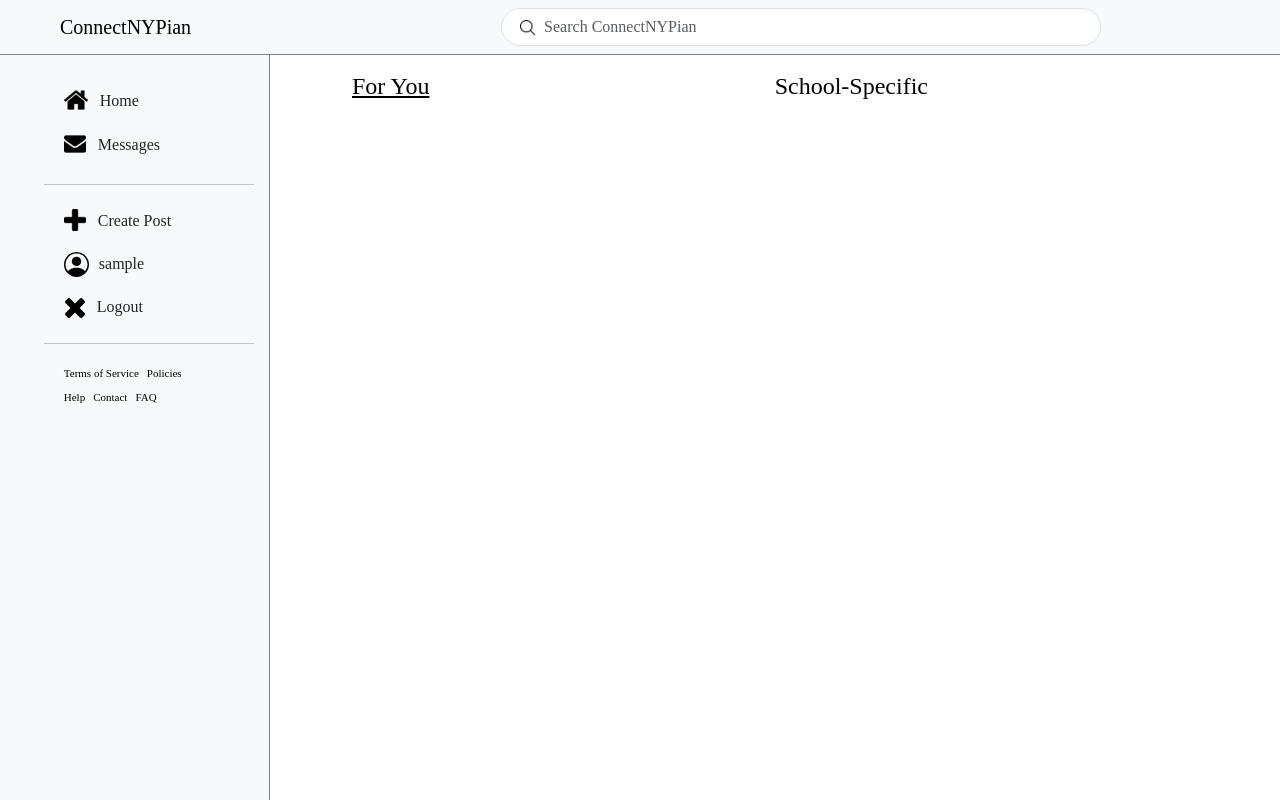
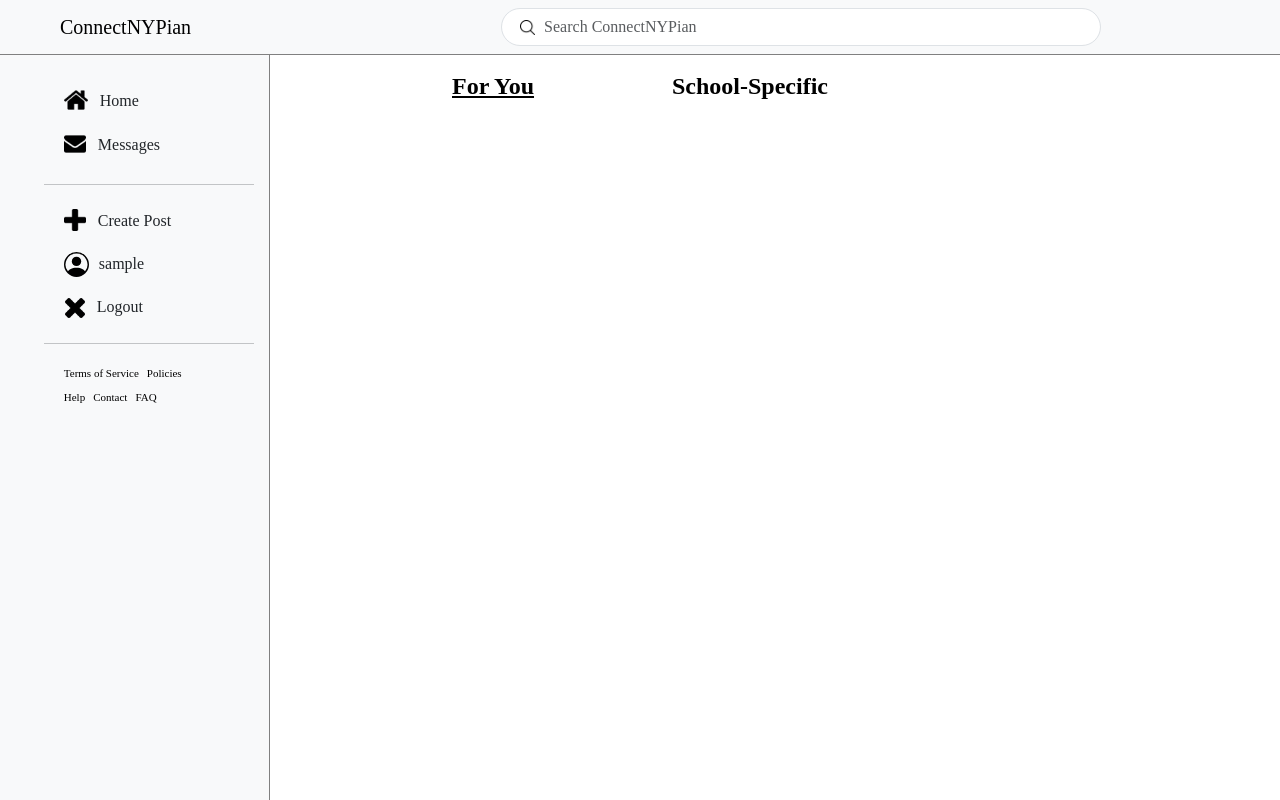
Before and after one commit to Wenjie24/ConnectNYPian, a Flask app: template templates/index.html in a window 1280 px wide. Run offline with Flask 3, Linux system fonts and the light colour scheme; the template is opened without the code that fills it, so the values that code supplies are empty; the visitor is signed in with stand-in values (Sample User, id 1); some libraries are stand-ins or nearby versions.

Commit message:
ui stuff

```diff
--- a/main.py
+++ b/main.py
@@ -329,10 +329,6 @@ def confirm_email(token):
     finally:
         #Remove user dict if expired
         remove_session('temp_sign_up_dict')
-
-
-
-
 
 
 
--- a/sql_table_codes.txt
+++ b/sql_table_codes.sql
@@ -1,5 +1,3 @@
-ignore this --> sql = 'SELECT * FROM posts INNER JOIN accounts on posts.account_id = accounts.account_id ORDER BY posts.post_timestamp desc'
-
 CREATE TABLE IF NOT EXISTS accounts (
     account_id INT NOT NULL AUTO_INCREMENT,
     school_email VARCHAR(30) UNIQUE,
--- a/templates/includes/navbar.html
+++ b/templates/includes/navbar.html
@@ -110,10 +110,5 @@
         <li class="nax-item justify-content-center" style="max-width: 140px; margin-left:20px"> <a href="" style="font-size: 11px;text-decoration:none;color:black; margin-right:4px">Terms of Service</a> <a href="" style="font-size: 11px;text-decoration:none;color:black; margin-right:4px">Policies</a> <a href="" style="font-size: 11px;text-decoration:none;color:black; margin-right:4px">Help</a> <a href="" style="font-size: 11px;text-decoration:none;color:black; margin-right:4px">Contact</a> <a href="" style="font-size: 11px;text-decoration:none;color:black; margin-right:4px">FAQ</a></li>
     </div>
 </div>
-
-<!--<div class="col fixed-top bg-light lead" style="height:1000px; max-width:60px; z-index: 1; outline-style:solid; outline-color:grey; outline-width:1px" data-bs-toggle="collapse" aria-expanded="false" data-bs-target="#navbarsExample08">
-
-</div> -->
-
 {% endif %}
 <!-- <a href="https://www.flaticon.com/free-icons/cancel" title="cancel icons">Cancel icons created by Dave Gandy - Flaticon</a> -->
--- a/templates/index.html
+++ b/templates/index.html
@@ -4,14 +4,14 @@
 {% block content %}
 {% from "includes/formHelper.html" import render_field %}
 {% if school_specific == True %}
-<div class="container-fluid" style="margin-bottom: 33px; max-width: 75%; width: 600px">
-  <a href="/"><h4 style="float: left; color: black">For You</h4></a>
-  <a href="/school-specific"><h4 style="float: right; text-decoration:underline; color: black">School-Specific</h4></a>
+<div class="container-fluid" style="margin-bottom: 33px; max-width: 75%; width: 400px">
+  <a href="/"><h4 style="float: left; color: black; font-weight:bold">For You</h4></a>
+  <a href="/school-specific"><h4 style="float: right; text-decoration:underline; color: black; font-weight:bold">School-Specific</h4></a>
 </div>
 {% else %}
-<div class="container-fluid" style="margin-bottom: 33px; max-width: 75%; width: 600px">
-  <a href="/"><h4 style="float: left; text-decoration:underline; color: black">For You</h4></a>
-  <a href="/school-specific"><h4 style="float: right; color: black">School-Specific</h4></a>
+<div class="container-fluid" style="margin-bottom: 33px; max-width: 75%; width: 400px">
+  <a href="/"><h4 style="float: left; text-decoration:underline; color: black; font-weight:bold">For You</h4></a>
+  <a href="/school-specific"><h4 style="float: right; color: black; font-weight:bold">School-Specific</h4></a>
 </div>
 {% endif %}
 <br>
```
Also changed, not shown: routes.py (deleted, +0 -27 lines).
